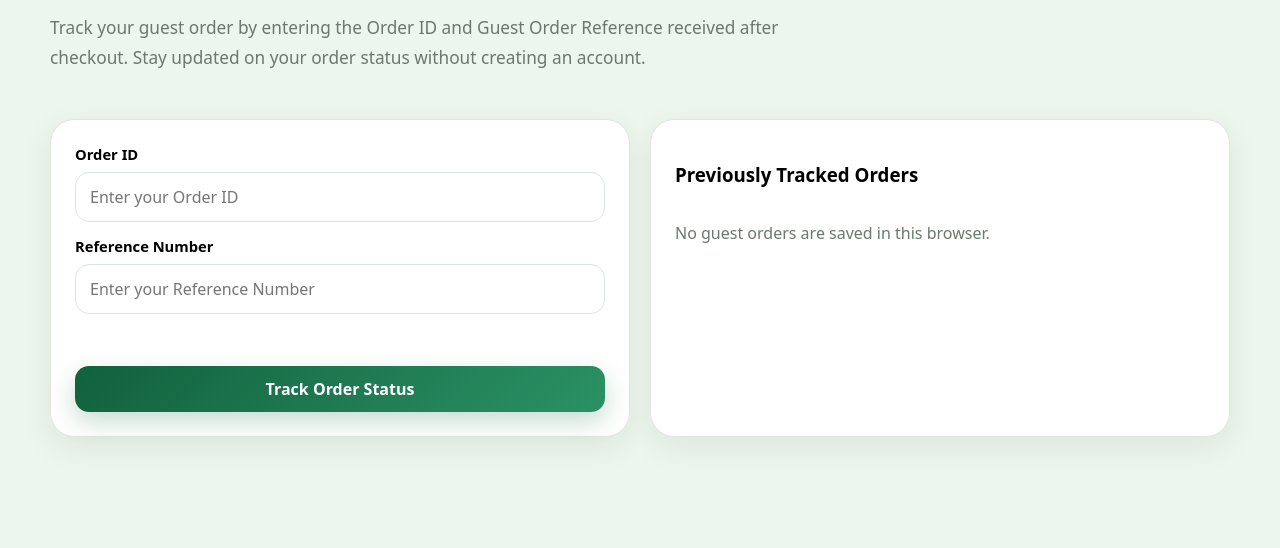
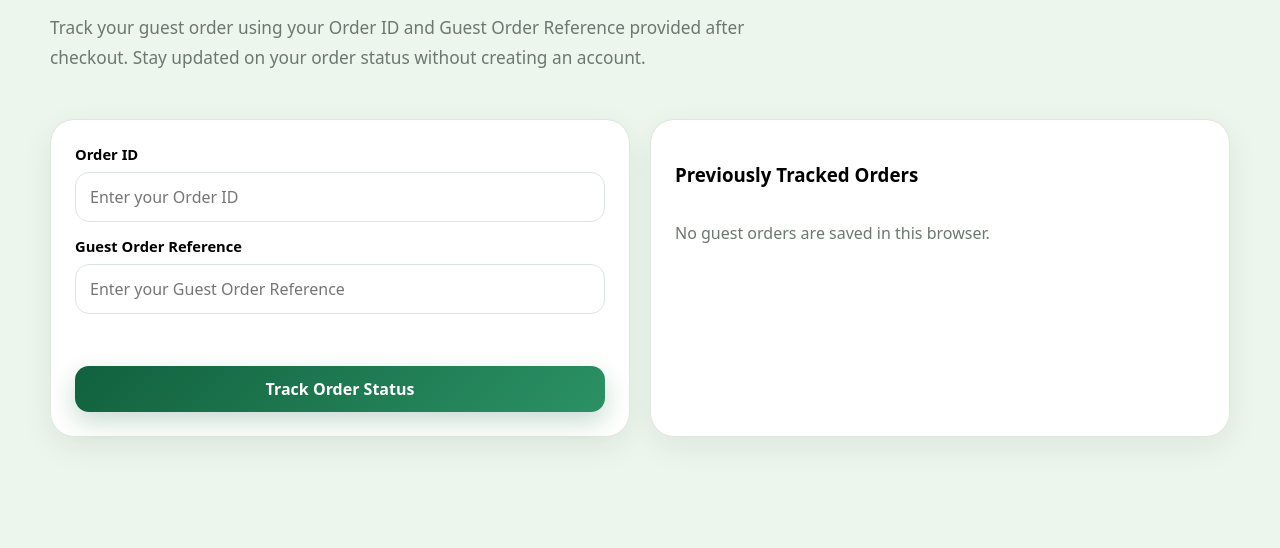
Before and after one commit to MervinPang/Team03_BED_Assignment, a website: page public/guest-order-tracking.html in a window 1280 px wide. Shown: the part 252-800 px from the top of the page. Drawn offline with Linux system fonts and the light colour scheme.

Commit message:
(S10275479D-Mervin) - Refine guest order tracking content and improve user interface consistency. (guest-order-tracking.html)

```diff
--- a/public/guest-order-tracking.html
+++ b/public/guest-order-tracking.html
@@ -88,8 +88,8 @@
                          Track Your Guest Order
                     </h1>
                     <p class="lead">
-                         Track your guest order by entering the Order ID and Guest Order Reference
-                         received after checkout. Stay updated on your order status without
+                         Track your guest order using your Order ID and Guest Order Reference
+                         provided after checkout. Stay updated on your order status without
                          creating an account.
                     </p>
                </div>
@@ -104,10 +104,10 @@
                          </div>
                          <div class="field">
                               <label>
-                                   Reference Number
+                                   Guest Order Reference
                               </label>
                               <input class="input" id="guestReference" maxlength="50" minlength="10" required=""
-                                   placeholder="Enter your Reference Number" />
+                                   placeholder="Enter your Guest Order Reference" />
                          </div>
                          <div class="form-message" id="lookupMessage">
                          </div>
```
